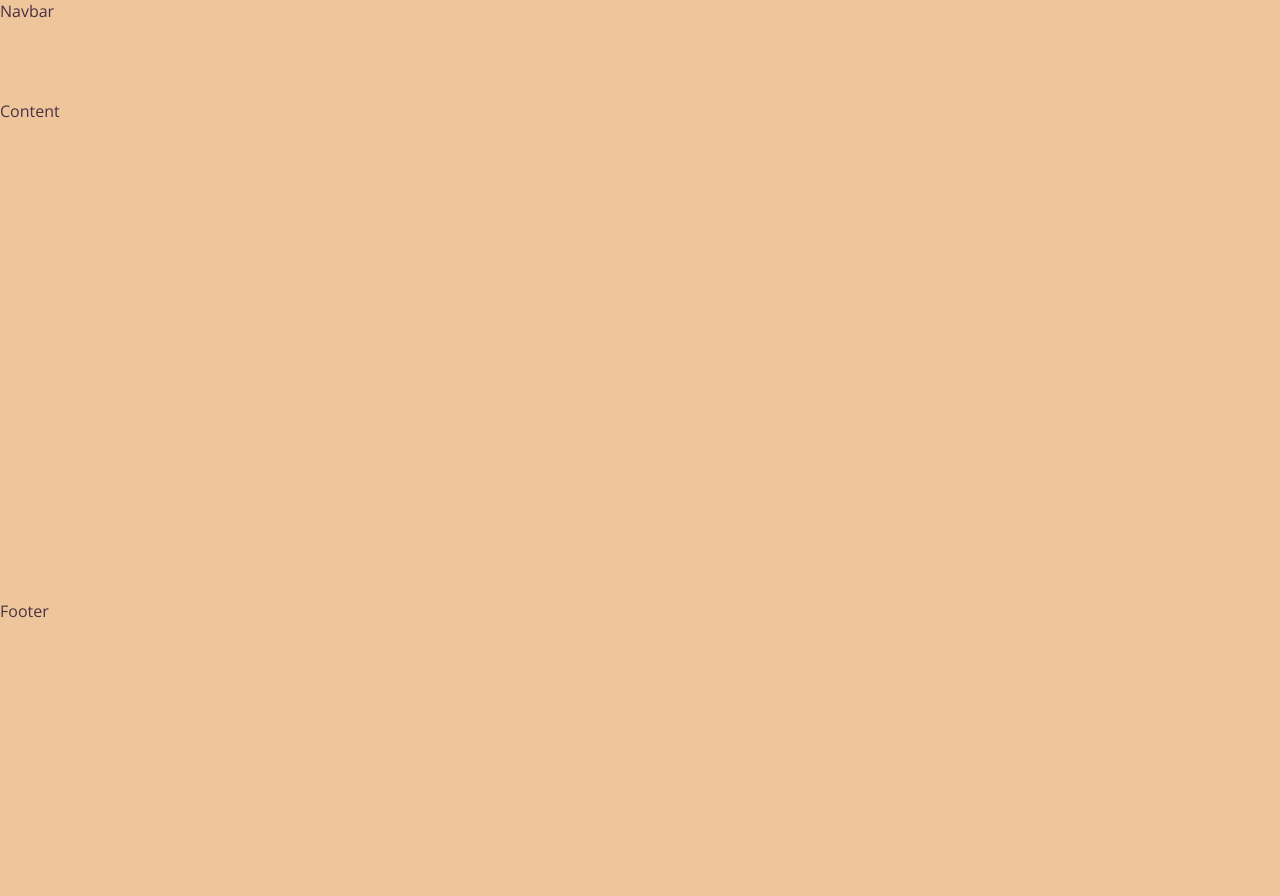
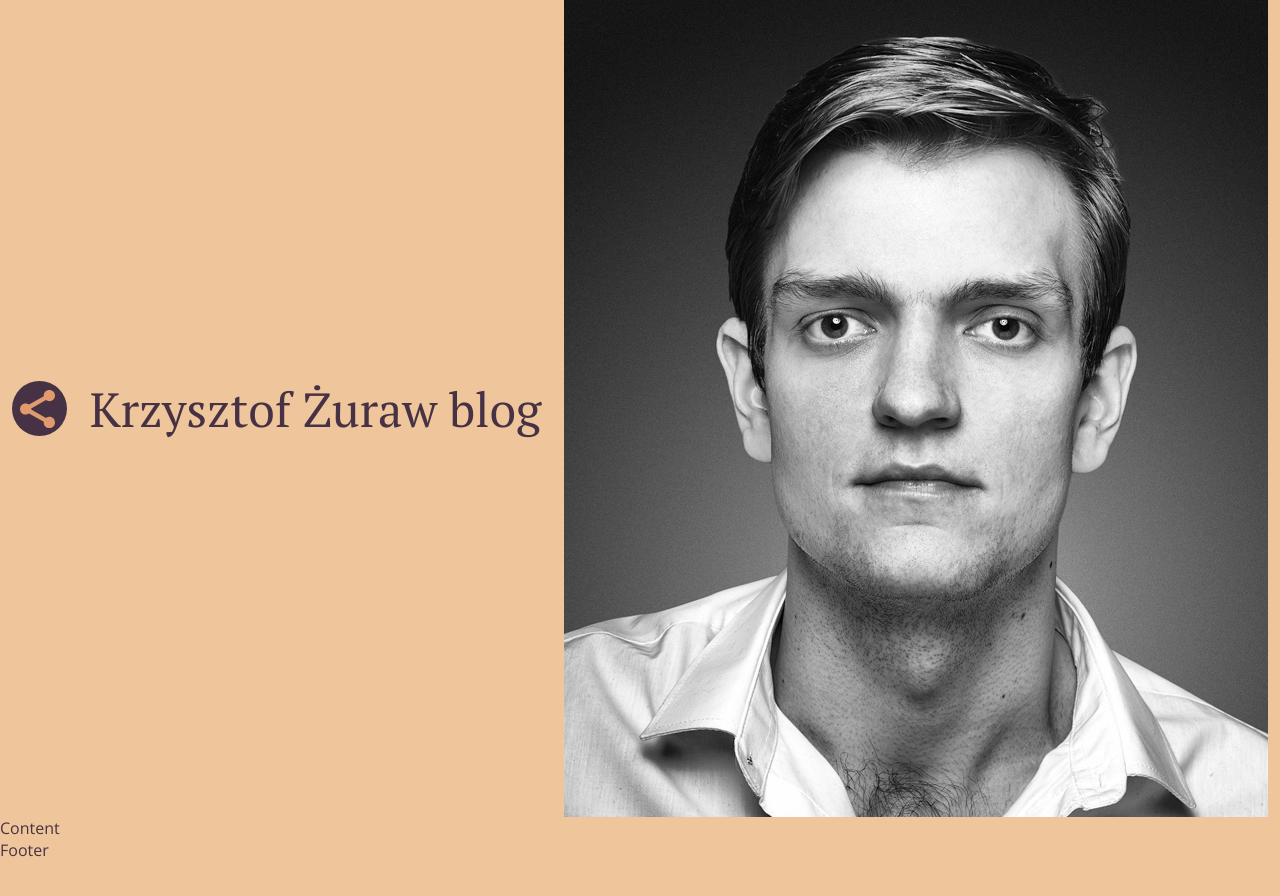
Before and after one commit to krzysztofzuraw/blog-post-exploration, a React (Vite) app: page / in a window 1280 px wide. Shown: the top 896 px of the page. Before the commit the page ends 800 px from the top, so only its background shows below. Built offline with nearby package versions, Linux system fonts and the light colour scheme.

Commit message:
feat: add nav

```diff
--- a/src/index.scss
+++ b/src/index.scss
@@ -10,7 +10,6 @@ html {
   box-sizing: border-box;
   color: $byzantium;
   font-family: 'Open Sans', sans-serif;
-  //  font-family: 'PT Serif', serif;
 }
 
 *,
@@ -26,18 +25,32 @@ body {
   margin: 0;
 }
 
+h1 {
+  font-family: 'PT Serif', serif;
+  font-size: unset;
+  font-weight: unset;
+  margin: 0;
+}
+
 #root {
   display: grid;
   grid-template-areas:
     'navbar'
     'article'
     'footer';
-  grid-template-rows: 100px 1fr 200px;
+  grid-template-rows: auto 1fr 200px;
   height: 100%;
 }
 
 nav {
   grid-area: navbar;
+  display: grid;
+  place-items: center;
+  grid-auto-flow: column;
+  h1 {
+    font-size: 48px;
+    font-weight: normal;
+  }
 }
 
 article {
--- a/src/index.tsx
+++ b/src/index.tsx
@@ -2,10 +2,21 @@ import * as ReactDOM from 'react-dom';
 import React, { FunctionComponent } from 'react';
 
 import './index.scss';
+import avatar from './avatar.jpg';
 
 const Root: FunctionComponent = () => (
   <>
-    <nav>Navbar</nav>
+    <nav>
+      <svg width="55" height="55" fill="none" xmlns="http://www.w3.org/2000/svg">
+        <circle cx="27.5" cy="27.5" r="27.5" fill="#473144" />
+        <path
+          d="M37.352 35.82c-1.242 0-2.37.446-3.386 1.117l-14.79-8.38c0-.225.112-.447.112-.56 0-.111 0-.447-.112-.56l14.79-8.378a5.843 5.843 0 003.386 1.117c3.16 0 5.646-2.458 5.646-5.588C42.998 11.46 40.515 9 37.353 9c-3.16 0-5.646 2.458-5.646 5.588 0 .224 0 .335.112.56L17.032 23.53a5.584 5.584 0 00-3.387-1.117c-3.16 0-5.645 2.458-5.645 5.588 0 3.128 2.483 5.588 5.645 5.588 1.243 0 2.371-.446 3.387-1.117l14.79 8.38c0 .225-.113.336-.113.56 0 3.128 2.483 5.588 5.646 5.588C40.515 47 43 44.542 43 41.412c-.002-3.132-2.487-5.592-5.648-5.592z"
+          fill="#DF9B6D"
+        />
+      </svg>
+      <h1>Krzysztof Żuraw blog</h1>
+      <img src={avatar} />
+    </nav>
     <article>Content</article>
     <footer>Footer</footer>
   </>
--- /dev/null
+++ b/typings/modules.d.ts
@@ -0,0 +1,4 @@
+declare module '*.jpg' {
+  const value: any;
+  export = value;
+}
```
Also changed, not shown: src/avatar.jpg (added), 1 other file (tests, documents, lock files or other folders).
